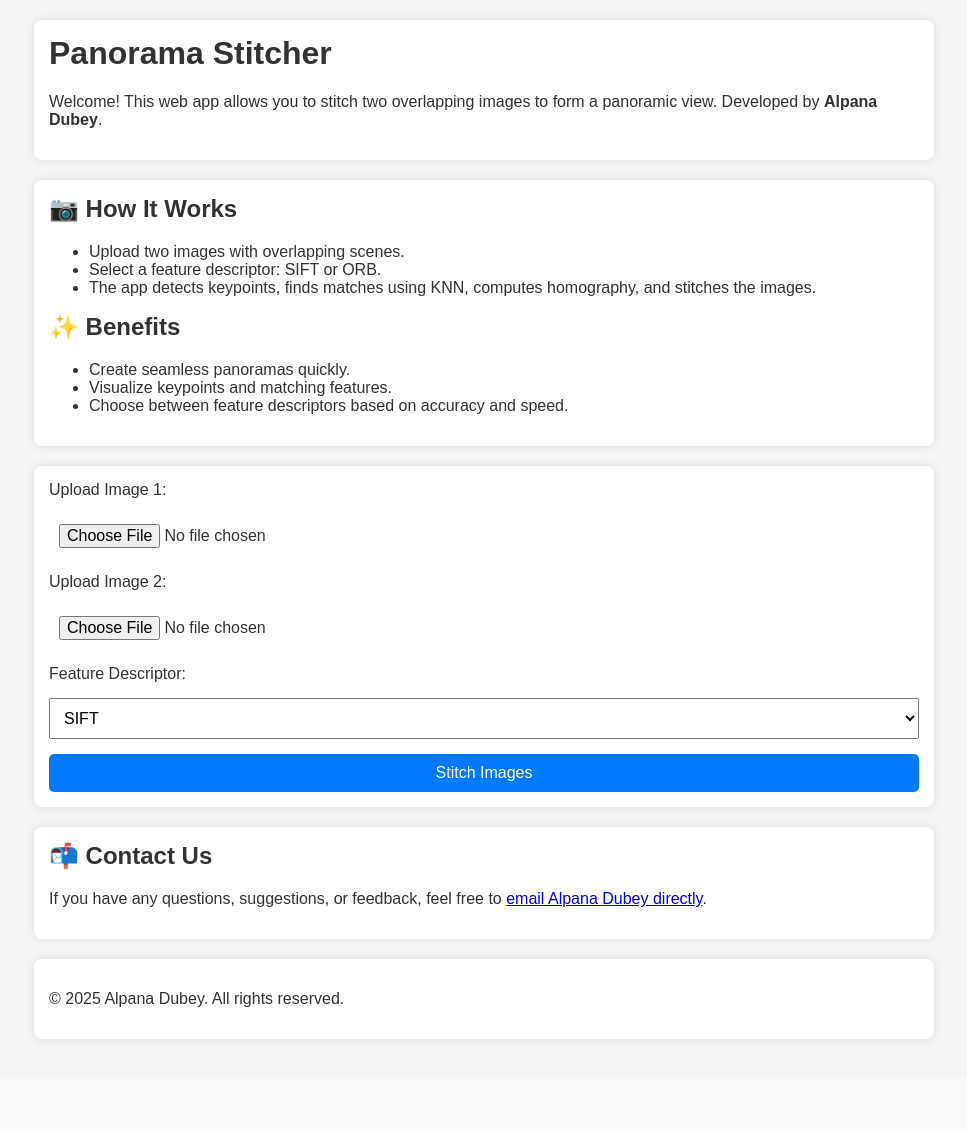
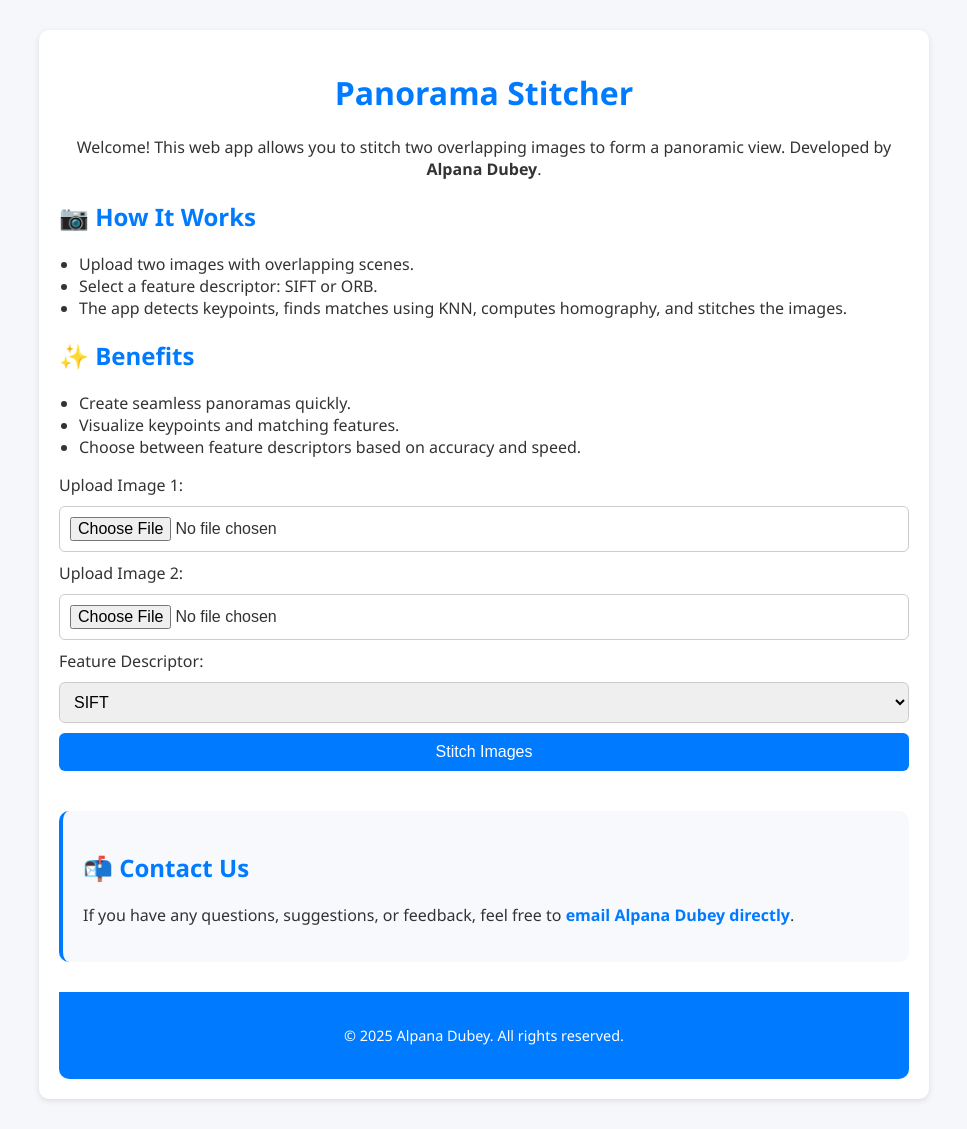
Before and after one commit to alpanadubey/panorama_stitching, a Flask app: page / in a window 1280 px wide. Shown: the whole page, without its empty margins (156-1123 px from the left). Before the commit the page ends 1041 px from the top, so only its background shows below. Run offline with Flask 3, Linux system fonts and the light colour scheme.

Commit message:
Update style.css

```diff
--- a/static/style.css
+++ b/static/style.css
@@ -1,75 +1,101 @@
-/* static/style.css */
+body {
+    background: #f0f2f5;
+    margin: 0;
+    padding: 0;
+    background-color: #f5f7fa;
+    color: #333;
+    font-family: 'Segoe UI', Tahoma, Geneva, Verdana, sans-serif;
+}
+.container {
+    max-width: 850px;
+    margin: 30px auto;
+    background: #fff;
+    border-radius: 12px;
+    padding: 20px 30px;
+    box-shadow: 0 0 10px rgba(0,0,0,0.1);
+}
+header h1 {
+    text-align: center;
+    color: #007BFF;
+}
+header p {
+    text-align: center;
+    font-size: 1rem;
+    margin-top: 0.5rem;
+}
+section h2 {
+    color: #007BFF;
+    margin-top: 20px;
+}
+ul {
+    padding-left: 20px;
+}
+form {
+    display: flex;
+    flex-direction: column;
+    gap: 10px;
+}
+input, select, textarea, button {
+    padding: 10px;
+    border-radius: 6px;
+    border: 1px solid #ccc;
+    font-size: 1rem;
+}
+button {
+    background-color: #007BFF;
+    color: white;
+    border: none;
+    cursor: pointer;
+}
+button:hover {
+    background-color: #0056b3;
+}
+.result img {
+    width: 100%;
+    margin-bottom: 15px;
+}
 
-body {
-  font-family: Arial, sans-serif;
-  margin: 0;
-  padding: 0;
-  background: #f5f5f5;
-  color: #333;
+footer {
+    text-align: center;
+    margin-top: 30px;
+    font-size: 0.9rem;
+    background-color: #007BFF;
+    color: white;
+    padding: 20px;
+    border-radius: 0 0 10px 10px;
+}
+
+.contact-us {
+    margin-top: 40px;
+    padding: 20px;
+    background: #f7f9fc;
+    border-radius: 10px;
+    border-left: 4px solid #007BFF;
+}
+.contact-us a {
+    color: #007BFF;
+    text-decoration: none;
+    font-weight: bold;
+}
+.contact-us a:hover {
+    text-decoration: underline;
+}
+button, input[type="submit"] {
+    background-color: #007BFF;
+    border: none;
+    color: white;
+    padding: 10px 16px;
+    border-radius: 6px;
+    font-size: 1rem;
+}
+
+button:hover, input[type="submit"]:hover {
+    background-color: #0056b3;
 }
 
 .container {
-  max-width: 900px;
-  margin: auto;
-  padding: 20px;
+    background: white;
+    padding: 20px;
+    border-radius: 10px;
+    box-shadow: 0px 2px 6px rgba(0, 0, 0, 0.1);
 }
-
-header, section, footer {
-  margin-bottom: 20px;
-  padding: 15px;
-  background: #fff;
-  border-radius: 8px;
-  box-shadow: 0 0 10px rgba(0,0,0,0.1);
-}
-
-h1, h2 {
-  margin-top: 0;
-}
-
-form {
-  display: flex;
-  flex-direction: column;
-  gap: 15px;
-}
-
-input[type="file"],
-select,
-button {
-  padding: 10px;
-  font-size: 16px;
-}
-
-button {
-  background: #007BFF;
-  color: white;
-  border: none;
-  cursor: pointer;
-  border-radius: 5px;
-}
-
-button:hover {
-  background: #0056b3;
-}
-
-img {
-  max-width: 100%;
-  height: auto;
-  display: block;
-  margin: auto;
-}
-
-@media (max-width: 600px) {
-  .container {
-    padding: 10px;
-  }
-
-  h1 {
-    font-size: 1.5rem;
-  }
-
-  input[type="file"],
-  select,
-  button {
-    font-size: 14px;
-  }
-}
```
